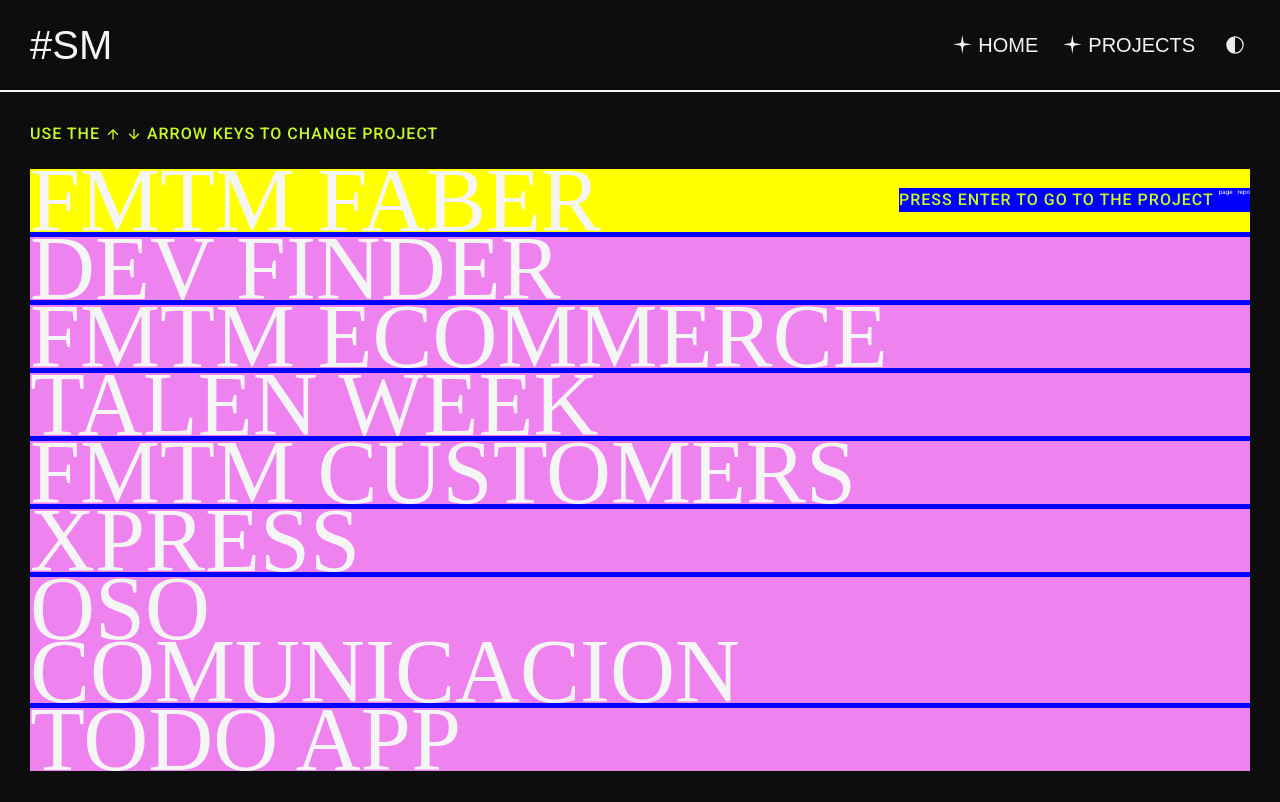
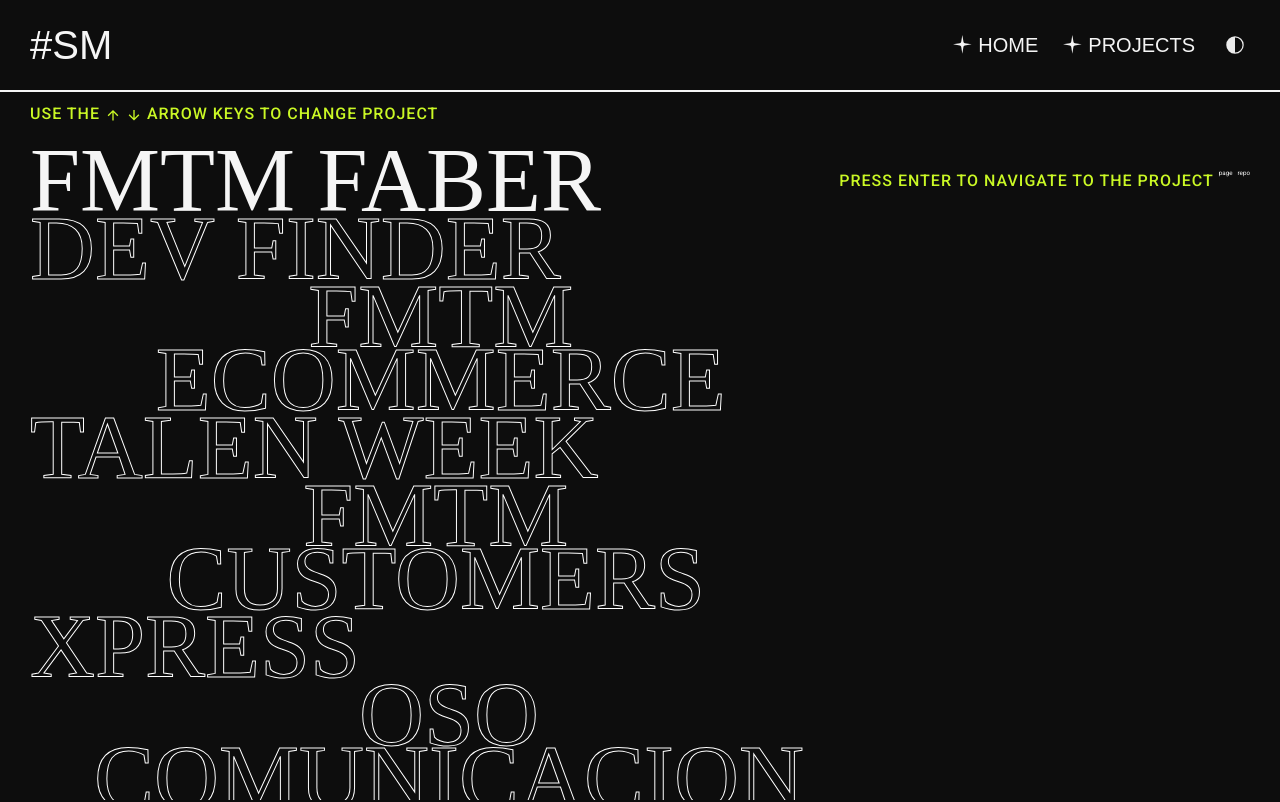
Before and after one commit to sanmoyano/sm-portfolio, a Next.js app: page /projects in a window 1280 px wide. Shown: the top 802 px of the page. Built offline with nearby package versions, Linux system fonts and the light colour scheme; a web font is replaced by a local one.

Commit message:
update project page

```diff
--- a/src/app/projects/page.tsx
+++ b/src/app/projects/page.tsx
@@ -3,8 +3,9 @@
 import { NextPage } from 'next'
 import { Text, Stack } from '@chakra-ui/react'
 import { ArrowDownIcon, ArrowUpIcon } from '@chakra-ui/icons'
-import { useInView } from 'framer-motion'
+import { useInView, AnimatePresence } from 'framer-motion'
 
+import AnimationContainer from '@/components/animationContainer'
 import useFloatAnimation from '@/hooks/useFloatAnimation'
 import useColorBrand from '@/hooks/useColorBrand'
 import ProjectItem from '@/components/projectItem'
@@ -25,6 +26,24 @@
   const color = useColorBrand()
   const projects: ProjectsData[] = PROJECTS as ProjectsData[]
 
+  const containerAnimationVariants = {
+    hidden: { opacity: 0 },
+    visible: {
+      opacity: 1,
+      transition: {
+        duration: 1,
+        delayChildren: 1,
+        staggerChildren: 0.5,
+        staggerDirection: 1
+      }
+    }
+  }
+
+  const itemAnimationVariants = {
+    hidden: { x: '-200%' },
+    visible: { x: '0%' }
+  }
+
   const handlerKeyPress = (e: KeyboardEvent) => {
     if (e.code === 'ArrowUp') {
       e.preventDefault()
@@ -44,7 +63,8 @@
   }, [isInView])
 
   return (
-    <Stack height='100%' justifyContent='center' paddingInline={{ base: 6, lg: 12 }} paddingTop={90} spacing={10}>
+    <AnimatePresence>
+      <Stack height='100%' justifyContent='center' paddingInline={{ base: 6, lg: 12 }} paddingTop={100} spacing={10}>
         <Text
           animation={float}
           bottom={0}
@@ -53,12 +73,15 @@
         >
           use the <ArrowUpIcon /> <ArrowDownIcon /> arrow keys to change project
         </Text>
-      <Stack ref={ITEM_REF} bgColor='blue'>
+        <Stack ref={ITEM_REF} overflow='hidden' width='100%'>
+          <AnimationContainer animationVariants={containerAnimationVariants}>
             {projects?.map((project, index) => (
-          <ProjectItem key={project.page} activeIndex={activeIndex} index={index} name={project.name} page={project.page} repo={project.repo} />
+              <ProjectItem key={project.page} activeIndex={activeIndex} animationVariant={itemAnimationVariants} index={index} name={project.name} page={project.page} repo={project.repo} />
             ))}
+          </AnimationContainer>
         </Stack>
       </Stack>
+    </AnimatePresence>
   )
 }
 
--- a/src/components/animationContainer/index.tsx
+++ b/src/components/animationContainer/index.tsx
@@ -6,7 +6,7 @@
   children:React.ReactNode
   animationVariants: Variants
   justifyContent?:string
-  height:number
+  height?:number
 }
 
 const AnimationContainer = ({ ...props }: AnimationProps) => {
--- a/src/components/projectItem/index.tsx
+++ b/src/components/projectItem/index.tsx
@@ -1,5 +1,6 @@
 import React from 'react'
-import { Text, Link, Stack } from '@chakra-ui/react'
+import { Text, Link, Stack, useColorModeValue } from '@chakra-ui/react'
+import { Variants, motion, AnimatePresence } from 'framer-motion'
 
 import useColorBrand from '@/hooks/useColorBrand'
 import { ProjectsData } from '@/app/projects/page'
@@ -9,21 +10,38 @@
   repo: ProjectsData['repo']
   index: number
   activeIndex: number
+  animationVariant: Variants
 }
 
-const ProjectItem = ({ name, page, repo, index, activeIndex }: ItemProps) => {
+const ProjectItem = ({ name, page, repo, index, activeIndex, animationVariant }: ItemProps) => {
   const active = activeIndex === index
+  const colorTitle = useColorModeValue('black', 'white')
   const color = useColorBrand()
 
   return (
-    <Stack alignItems='center' bgColor={active ? 'yellow' : 'violet'} direction='row' justifyContent='space-between' width='100%'>
-      <Text fontFamily='apotek-extrawide' fontSize='9rem' lineHeight={0.7} textTransform='uppercase'>{name}</Text>
-      <Stack bgColor='blue' direction='row' justifyContent='space-around' opacity={active ? 1 : 0}>
-        <Text color={color} textStyle='quotes'>press enter to go to the project</Text>
-        <Link href={page}>page</Link>
-        <Link href={repo}>repo</Link>
+    <AnimatePresence>
+      <Stack alignItems='center' as={motion.div} direction='row' justifyContent='space-between' variants={animationVariant} width='100%'>
+        <Text
+          color={active ? `${colorTitle}` : 'transparent'}
+          fontFamily='apotek-extrawide'
+          fontSize='9rem'
+          lineHeight={0.7}
+          sx={{ WebkitTextStroke: active ? 'none' : `1px ${colorTitle}` }}
+          textAlign='center'
+          textTransform='uppercase'
+          transitionDelay='0s, 0s'
+          transitionDuration='.5s, .5s'
+          transitionProperty='color, opacity'
+          transitionTimingFunction='ease, ease'
+        >{name}
+        </Text>
+        <Stack animate={active ? 'visible' : 'hidden'} as={motion.div} direction='row' justifyContent='space-around' variants={{ initial: { opacity: 1, transition: { duration: 5 } }, hidden: { opacity: 0, transition: { duration: 0.5 } } }}>
+          <Text color={color} textStyle='quotes'>press enter to navigate to the project</Text>
+          <Link href={page}>page</Link>
+          <Link href={repo}>repo</Link>
+        </Stack>
       </Stack>
-    </Stack>
+    </AnimatePresence>
   )
 }
 
```
Lines whose indentation alone changed are shown as unchanged.
